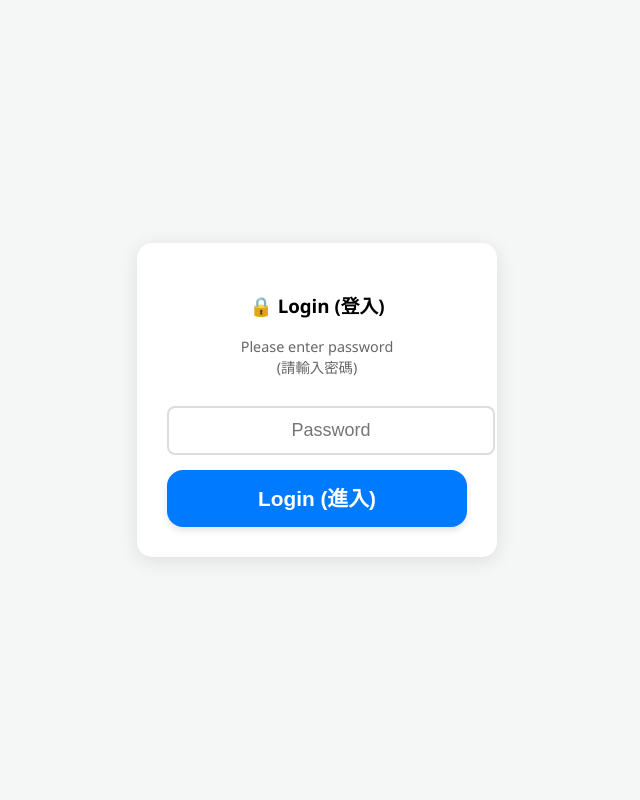
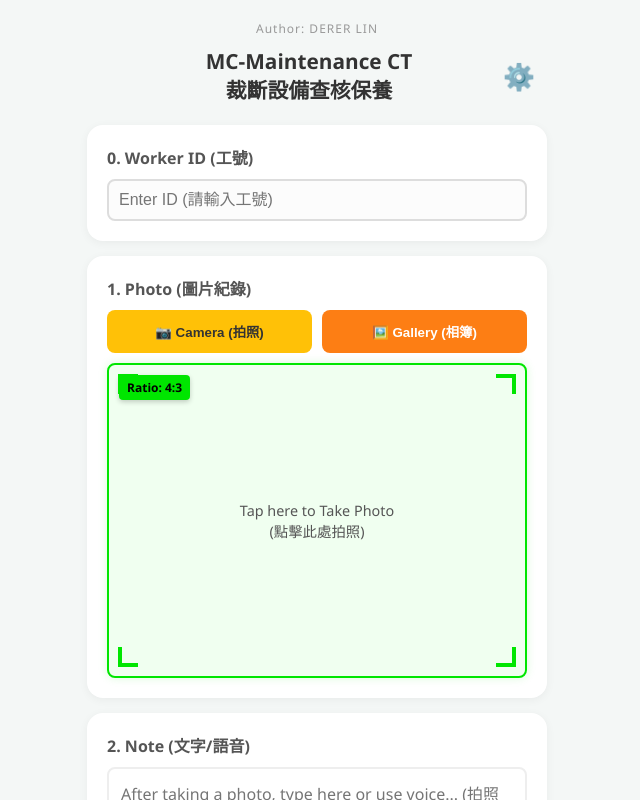
Before and after one commit to DEREKLIN1429/Maintenance-CT, a plain HTML site: page index.html in a window 1280 px wide. Shown: the whole page, without its empty margins (323-963 px from the left). Drawn offline with Linux system fonts and the light colour scheme.

Commit message:
Update index.html

```diff
--- a/index.html
+++ b/index.html
@@ -20,19 +20,7 @@
             display: flex; justify-content: center; height: 100vh;
         }
 
-        #login-screen {
-            position: fixed; top: 0; left: 0; width: 100%; height: 100%;
-            background: var(--bg-color); z-index: 9999;
-            display: flex; flex-direction: column; align-items: center; justify-content: center;
-        }
-        .login-box {
-            background: white; padding: 30px; border-radius: 15px;
-            box-shadow: 0 4px 20px rgba(0,0,0,0.1); text-align: center; width: 80%; max-width: 300px;
-        }
-        .login-input {
-            width: 100%; padding: 12px; margin: 15px 0; border: 2px solid #ddd;
-            border-radius: 8px; font-size: 18px; text-align: center;
-        }
+        /* 移除 #login-screen 相關 CSS */
 
         #status-modal {
             display: none; position: fixed; top: 0; left: 0; width: 100%; height: 100%;
@@ -54,7 +42,8 @@
             border-radius: 5px; margin-top: 15px; cursor: pointer; display: none; font-size: 16px;
         }
 
-        #app-screen { display: none; width: 100%; max-width: 500px; height: 100%; overflow-y: auto; padding: 20px; box-sizing: border-box; }
+        /* 修改 #app-screen 預設為顯示 (display: block) */
+        #app-screen { display: block; width: 100%; max-width: 500px; height: 100%; overflow-y: auto; padding: 20px; box-sizing: border-box; }
 
         .author-header {
             text-align: center; font-size: 0.75rem; color: #999; padding-bottom: 10px;
@@ -77,7 +66,7 @@
         .card { background: var(--card-bg); padding: 20px; border-radius: 16px; box-shadow: 0 2px 10px rgba(0,0,0,0.05); margin-bottom: 15px; }
         .section-title { font-weight: bold; color: #555; margin-bottom: 10px; display: block; font-size: 1rem; }
 
-        /* 新增工號輸入框樣式 */
+        /* 工號輸入框樣式 */
         .worker-input {
             width: 100%; padding: 10px; border: 2px solid #ddd;
             border-radius: 8px; font-size: 16px; box-sizing: border-box;
@@ -297,15 +286,6 @@
 </head>
 <body>
 
-    <div id="login-screen">
-        <div class="login-box">
-            <h3>🔒 Login (登入)</h3>
-            <p style="color:#666; font-size:0.9em;">Please enter password<br>(請輸入密碼)</p>
-            <input type="password" id="loginPass" class="login-input" placeholder="Password">
-            <button class="btn-main btn-save" style="aspect-ratio: auto; padding:15px; flex-direction:row;" onclick="checkLogin()">Login (進入)</button>
-        </div>
-    </div>
-
     <div id="status-modal">
         <div class="status-box">
             <div id="status-spinner" class="spinner"></div>
@@ -320,8 +300,7 @@
         <div class="author-header">Author: DERER LIN</div>
 
         <div class="header">
-            <div class="header-btn" onclick="logout()" title="Lock / Logout (鎖定/登出)">🔒</div>
-            <div class="header-title">
+            <div style="width:40px;"></div> <div class="header-title">
                 <h2>MC-Maintenance CT<br>裁斷設備查核保養</h2>
             </div>
             <div class="header-btn" onclick="openSettings()" title="Settings (設定)">⚙️</div>
@@ -403,11 +382,6 @@
                 <button onclick="closeSettings()" style="background:none; border:none; font-size:1.5rem; cursor:pointer;">&times;</button>
             </div>
 
-            <div class="modal-group" style="background: #f9f9f9; padding: 10px; border-radius: 8px; border: 1px dashed #ccc;">
-                <label style="color:#d63384;">🔑 Login Password (修改登入密碼)</label>
-                <input type="text" id="set-password" class="modal-input" placeholder="Current: 1234">
-            </div>
-
             <div class="modal-group">
                 <label>1. Voice Timeout (錄音總秒數)</label>
                 <input type="number" id="set-timeout" class="modal-input" value="10">
@@ -450,9 +424,9 @@
 
 <script>
     // ================= 初始化 =================
-    const DEFAULT_PASS = "1234";
+    // 移除 DEFAULT_PASS
 
-    // --- 固定路徑 ---
+    // --- 固定路徑 (保持原樣) ---
     const FIXED_SCRIPT_ID = "AKfycbz8J5bHa-TfrK-Iu0TvoW782_jC-xZUOVpt-feVDnDBQRipbu2y8J-qEzi--JiXn57f4Q/exec";
     const FIXED_SHEET_ID = "1SWMy51SZugHcAJjLPIV3-d3zBMicvEtsHUo1LGPSvBA/edit?gid=0#gid=0";
     const FIXED_FOLDER_ID = "178nXFy6AcYkoPGtEJD7g0GtpTrslnJfQ";
@@ -470,15 +444,8 @@
     let snapshotText = "";
 
     window.onload = function() {
-        if(!localStorage.getItem("app_password")) {
-            localStorage.setItem("app_password", DEFAULT_PASS);
-        }
-        const isLoggedIn = localStorage.getItem("isLoggedIn");
-        if(isLoggedIn === "true") {
-            showApp();
-        } else {
-            document.getElementById('login-screen').style.display = 'flex';
-        }
+        // 移除登入判斷，直接開啟 App
+        showApp();
         loadSettingsToUI();
 
         // 載入上次輸入的工號
@@ -488,29 +455,11 @@
         }
     };
 
-    function checkLogin() {
-        const input = document.getElementById('loginPass').value;
-        const storedPass = localStorage.getItem("app_password");
-        if(input === storedPass) {
-            localStorage.setItem("isLoggedIn", "true");
-            showApp();
-        } else {
-            alert("Wrong Password! (密碼錯誤)");
-        }
-    }
-
-    function logout() {
-        if(confirm("Lock and logout?\n(確定要鎖定並登出嗎？)")) {
-            localStorage.removeItem("isLoggedIn");
-            document.getElementById('app-screen').style.display = 'none';
-            document.getElementById('login-screen').style.display = 'flex';
-            document.getElementById('loginPass').value = "";
-            closeSettings();
-        }
-    }
+    // 移除 checkLogin()
+    // 移除 logout()
 
     function showApp() {
-        document.getElementById('login-screen').style.display = 'none';
+        // 確保 App 顯示 (以防萬一)
         document.getElementById('app-screen').style.display = 'block';
         applySettings();
     }
@@ -537,15 +486,12 @@
     }
 
     function saveSettings() {
-        const newPass = document.getElementById('set-password').value;
+        // 移除密碼儲存邏輯
         const timeout = document.getElementById('set-timeout').value;
         const warning = document.getElementById('set-warning').value;
         const lang = document.getElementById('set-lang').value;
         const ratio = document.getElementById('set-ratio').value;
 
-        if(newPass.trim() === "") { alert("Password cannot be empty!"); return; }
-
-        localStorage.setItem("app_password", newPass);
         localStorage.setItem("cfg_timeout", timeout);
         localStorage.setItem("cfg_warning", warning);
         localStorage.setItem("cfg_lang", lang);
@@ -559,7 +505,7 @@
     }
 
     function loadSettingsToUI() {
-        document.getElementById('set-password').value = localStorage.getItem("app_password");
+        // 移除讀取密碼邏輯
         document.getElementById('set-timeout').value = localStorage.getItem("cfg_timeout") || "10";
         document.getElementById('set-warning').value = localStorage.getItem("cfg_warning") || "3";
         const savedLang = localStorage.getItem("cfg_lang") || "cmn-Hant-TW";
```
